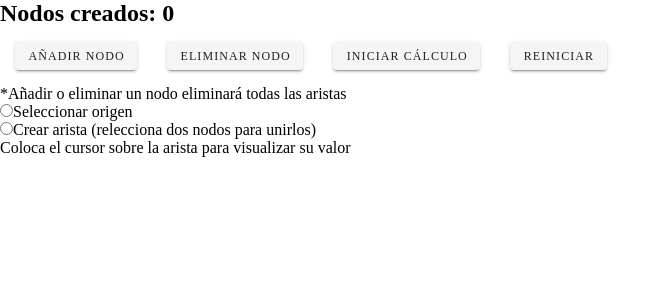
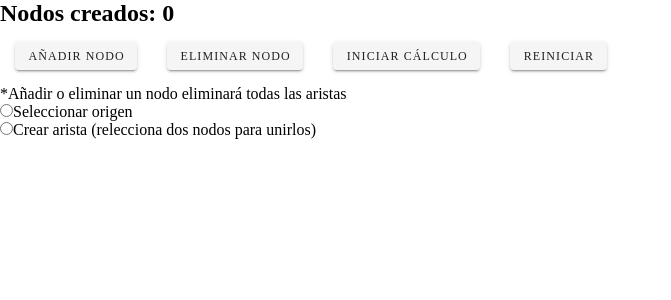
Before and after one commit to chuyalexgt/Dijkstra_Vue2, a Vue app: page / in a window 1280 px wide. Shown: the top 300 px of the page, without its empty margins (0-671 px from the left). Built offline with nearby package versions, Linux system fonts and the light colour scheme.

Commit message:
antes de meter la pata

```diff
--- a/src/components/Grafo.vue
+++ b/src/components/Grafo.vue
@@ -44,7 +44,6 @@
       <br />
       <input type="radio" id="create_edge" value="C-E" v-model="selectedOption" />
       <label for="create_edge">Crear arista (relecciona dos nodos para unirlos)</label>
-      <div>Coloca el cursor sobre la arista para visualizar su valor</div>
       <br />
     </div>
   </div>
--- a/src/components/Nodo.vue
+++ b/src/components/Nodo.vue
@@ -8,7 +8,7 @@
         </button>
       </div>
     </div>
-    <template v-if="dialog">
+    <v-container v-if="dialog">
       <v-app>
         <v-dialog
           v-model="dialog"
@@ -40,7 +40,7 @@
           </v-card>
         </v-dialog>
       </v-app>
-    </template>
+    </v-container>
   </div>
 </template>
 
```
